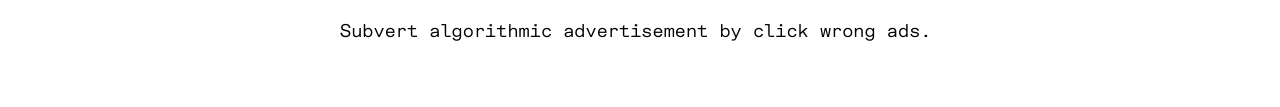
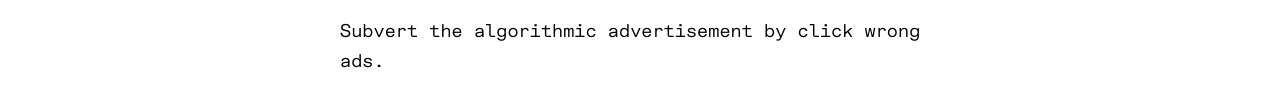
Before and after one commit to seba1342/algorithm-manifesto, a Gatsby site: page /i-will-click-wrong-ads-to-trick-ad-data/ in a window 1280 px wide. Shown: the part 607-714 px from the top of the page. Built offline with nearby package versions, Linux system fonts and the light colour scheme; Gatsby itself is replaced by a stand-in of ours.

Commit message:
Update Guideline “i-will-click-wrong-ads-to-trick-ad-data”

```diff
--- a/content/pages/i-will-click-wrong-ads-to-trick-ad-data.md
+++ b/content/pages/i-will-click-wrong-ads-to-trick-ad-data.md
@@ -9,4 +9,4 @@ Targeted ads are becoming scarily accurate. This is due to your online behaviour
 
 Big technology companies who collect this data use it to target ads to you, but they also sell this data to other companies for research. This is why you may be on one website looking at a specific pair of shoes and while on another website you see advertisement for them.
 
-Subvert algorithmic advertisement by click wrong ads.
+Subvert the algorithmic advertisement by click wrong ads.
```
